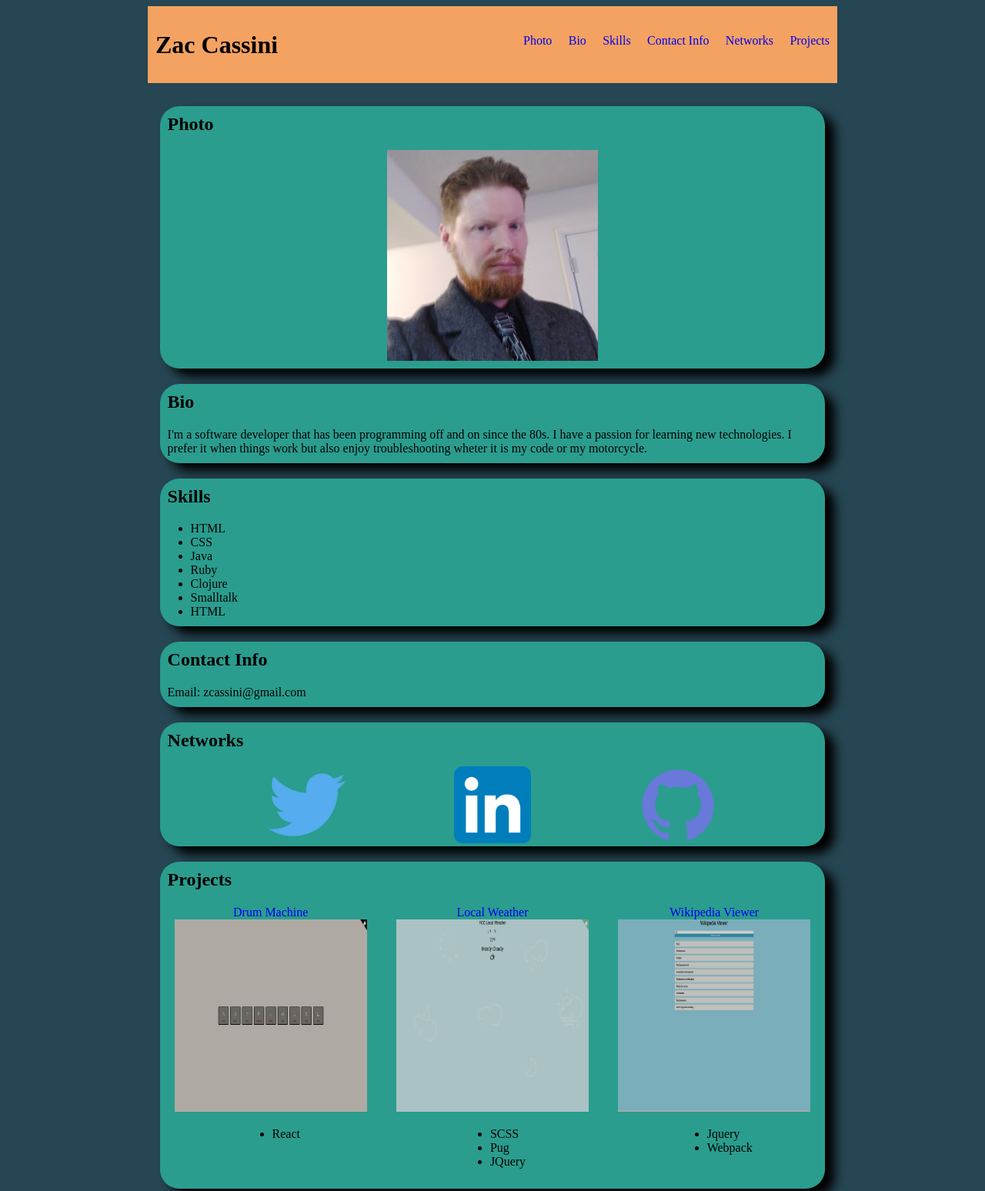
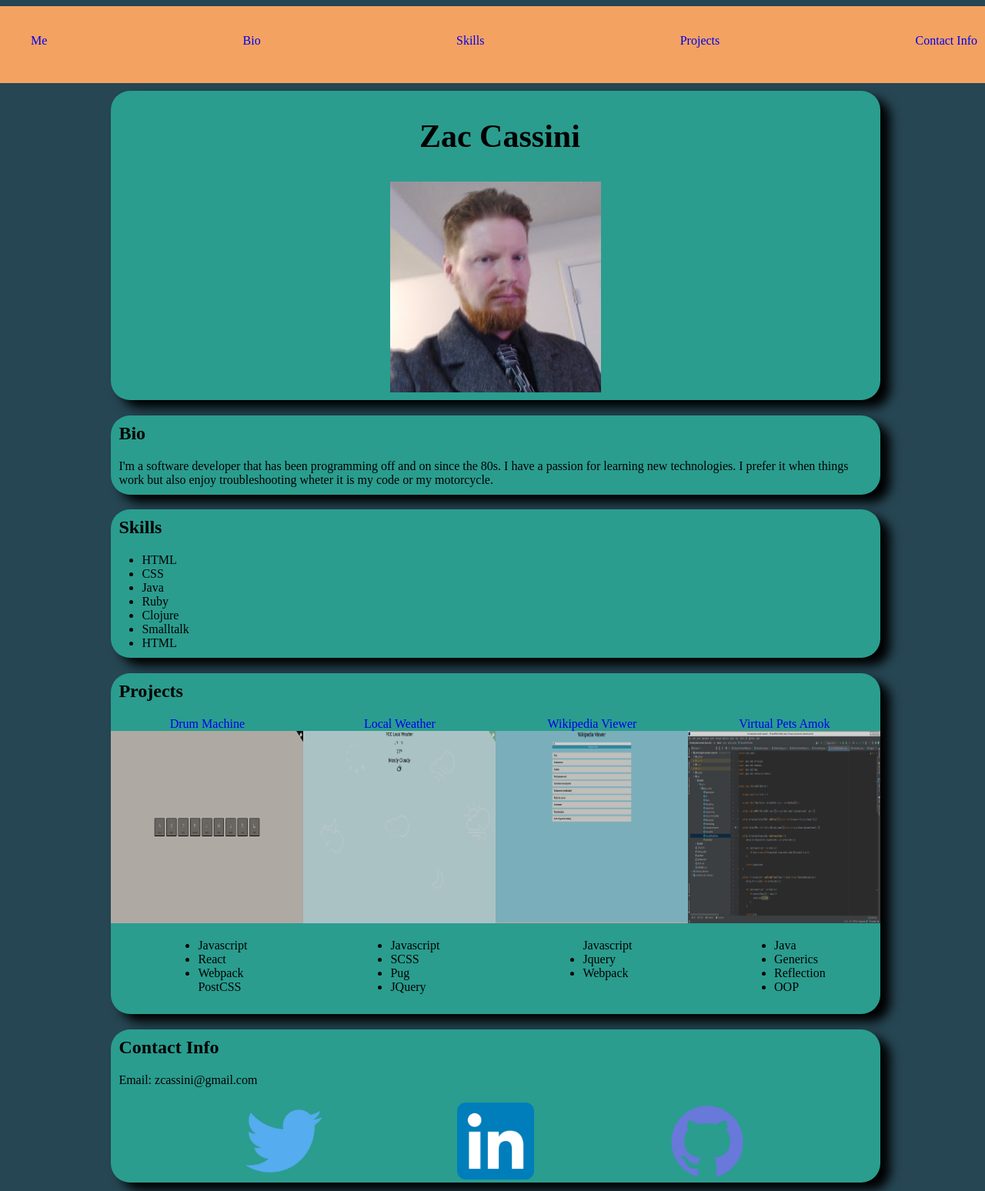
Before and after one commit to zcassini/zcassini.github.io, a plain HTML site: page index.html in a window 1280 px wide. Shown: the top 1548 px of the page at 77% size. Drawn offline with Linux system fonts and the light colour scheme.

Commit message:
added amok.  reduced white space 10%.  consolidated and moved contact/networks to the bottom.  took name out of navbar and moved onto bio.

```diff
--- a/index.html
+++ b/index.html
@@ -12,32 +12,31 @@
     </head>
     <body>
         <header>
-            <h1>Zac Cassini</h1>
             <nav>
                 <ul>
                     <li>
-                        <a href="#photo">Photo</a>
+                        <a href="#photo">Me</a>
                     </li>
                     <li>
                         <a href="#bio">Bio</a>
                     </li>
                     <li>
                         <a href="#skills">Skills</a>
-                    </li><li>
-                        <a href="#contact">Contact Info</a>
-                    </li>
-                    <li>
-                        <a href="#network">Networks</a>
                     </li>
                     <li>
                         <a href="#projects">Projects</a>
+                    <li>
+                        <a href="#contact">Contact Info</a>
+                    </li>
                     </li>
                 </ul>
             </nav>
         </header>
         <main class="main">
             <section class="photo" id="photo">
-                <h2>Photo</h2>
+                <div class="center-div" >
+                    <h1>Zac Cassini</h1>
+                </div>
                 <div>
                     <img src="images/me.jpeg" style="padding-bottom: 10px;"/>
                 </div>
@@ -62,18 +61,6 @@
                     <li>HTML</li>
                 </ul>
             </section>
-            <section class="contact information" id="contact">
-                <h2>Contact Info</h2>
-                <p>Email: zcassini@gmail.com</p>
-            </section>
-            <section class="links" id="links">
-                <h2>Networks</h2>
-                <div>
-                    <a href="https://twitter.com/fiboNotCheese"><img src="images/iconfinder_twitter_317720.png"/></a>
-                    <a href="www.linkedin.com/in/zcassini"><img src="images/iconfinder_Linkedin_4745729.png"/></a>
-                    <a href="https://github.com/zcassini"><img src="images/iconfinder_71-github_4202098.png"/></a>
-                </div>
-            </section>
             <section class="projects" id="projects">
                 <h2>Projects</h2>
                 <div>
@@ -81,13 +68,17 @@
                         <a href="https://github.com/zcassini/drazy-drums">Drum Machine</a>
                         <a href="https://zcassini.github.io/drazy-drums/"><img src="images/drazydrums.jpg"/></a>
                         <ul>
+                            <li>Javascript</li>
                             <li>React</li>
+                            <li>Webpack</li>
+                            <lic>PostCSS</lic>
                         </ul>
                     </article>
                     <article>
                         <a href="https://github.com/zcassini/fcc-local-weather">Local Weather</a>
                         <a href="https://zcassini.github.io/fcc-local-weather/"><img src="images/weatherapp.jpg"/></a>
                         <ul>
+                            <li>Javascript</li>
                             <li>SCSS</li>
                             <li>Pug</li>
                             <li>JQuery</li>
@@ -97,12 +88,31 @@
                         <a href="https://github.com/zcassini/fcc-wikipedia-viewer">Wikipedia Viewer</a>
                         <a href="https://zcassini.github.io/fcc-wikipedia-viewer/"><img src="images/wikipediaviewer.jpg"/></a>
                         <ul>
+                            <lic>Javascript</lic>
                             <li>Jquery</li>
                             <li>Webpack</li>
                         </ul>
                     </article>
+                    <article>
+                        <a href="https://github.com/2021-Spring-Part-Time/virtual-pets-amok-zcassini">Virtual Pets Amok</a>
+                        <a href="https://github.com/2021-Spring-Part-Time/virtual-pets-amok-zcassini"><img src="images/amok.jpg"/></a>
+                        <ul>
+                            <li>Java</li>
+                            <li>Generics</li>
+                            <li>Reflection</li>
+                            <li>OOP</li>
+                        </ul>
+                    </article>
                 </div>
             </section>
+            <section class="contact information" id="contact">
+                <h2>Contact Info</h2>
+                <p>Email: zcassini@gmail.com</p>
+                <div class="links-div">
+                    <a href="https://twitter.com/fiboNotCheese"><img class = "links-div-img" src="images/iconfinder_twitter_317720.png"/></a>
+                    <a href="www.linkedin.com/in/zcassini"><img class = "links-div-img" src="images/iconfinder_Linkedin_4745729.png"/></a>
+                    <a href="https://github.com/zcassini"><img class = "links-div-img" src="images/iconfinder_71-github_4202098.png"/></a>
+                </div>
         </main>
         <footer>Copyright 2021 Zac Cassini</footer>
     </body>
--- a/style.css
+++ b/style.css
@@ -8,11 +8,12 @@
 
 html {
     scroll-behavior: smooth;
+    scroll-padding-top: 110px; /* height of sticky header */
 }
 
 body {
     display: grid;
-    grid-template-columns: 15% 1fr 15%;
+    grid-template-columns: 10% 1fr 10%;
     grid-template-rows: 100px auto 5%;
     grid-template-areas: '. . .' '. main .' '. footer .';
     grid-gap: 10px;
@@ -35,9 +36,20 @@ header {
     background-color: var(--sandy-brown);
     position: fixed;
     height: 100px;
-    width: 70%;
-    left: 15%;
-    right: 15%;
+    width: 100%;
+    left: 0%;
+    right: 0%;
+}
+
+.center-div {
+    display: flex;
+    justify-content: center;
+    width: 100%;
+    text-align: center;
+}
+
+h1 {
+    font-size: 42px;
 }
 
 footer {
@@ -53,14 +65,14 @@ nav ul li a {
     text-decoration: none;
 }
 
-section.links div a img {
+.links-div {
+    display: flex;
+    justify-content: space-evenly;
+}
+
+.links-div-img {
     width: 100px;
     height: 100px;
-}
-
-section.links div {
-    display: flex;
-    justify-content: space-evenly;
 }
 
 main {
```
Also changed, not shown: images/amok.jpg (added).
